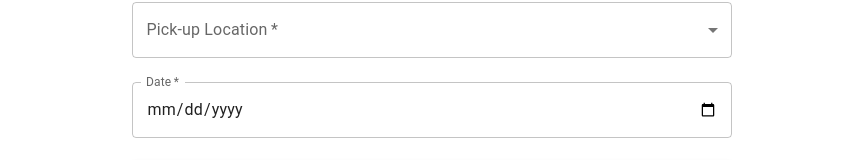
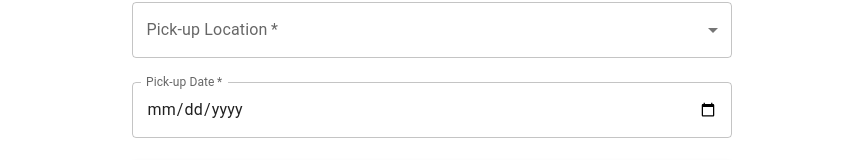
Before and after one commit to masacheung/mak-delivery, a React (Create React App) app in the folder static/: page /restaurants in a window 1280 px wide. Shown: the part 1112-1272 px from the top of the page, without its empty margins (208-1071 px from the left). Built offline with nearby package versions, Linux system fonts and the light colour scheme.

Commit message:
Modified MUI field label to pick up date

```diff
--- a/static/src/features/restaurants/restaurantList.js
+++ b/static/src/features/restaurants/restaurantList.js
@@ -334,7 +334,7 @@ const RestaurantList = () => {
             </MenuItem>
           ))}
         </TextField>
-        <TextField fullWidth label="Date" type="date" value={orderState.date} onChange={(e) => updateOrderState("date", e.target.value)} margin="normal" required InputLabelProps={{ shrink: true }} error={orderState.errors?.date} helperText={orderState.errors?.date ? "Date is required" : ""}/>
+        <TextField fullWidth label="Pick-up Date" type="date" value={orderState.date} onChange={(e) => updateOrderState("date", e.target.value)} margin="normal" required InputLabelProps={{ shrink: true }} error={orderState.errors?.date} helperText={orderState.errors?.date ? "Date is required" : ""}/>
         <Button variant="contained" color="primary" fullWidth sx={{ mt: 2,  marginTop: 2 }} onClick={handleSubmit}>
           Submit Order
         </Button>
```
